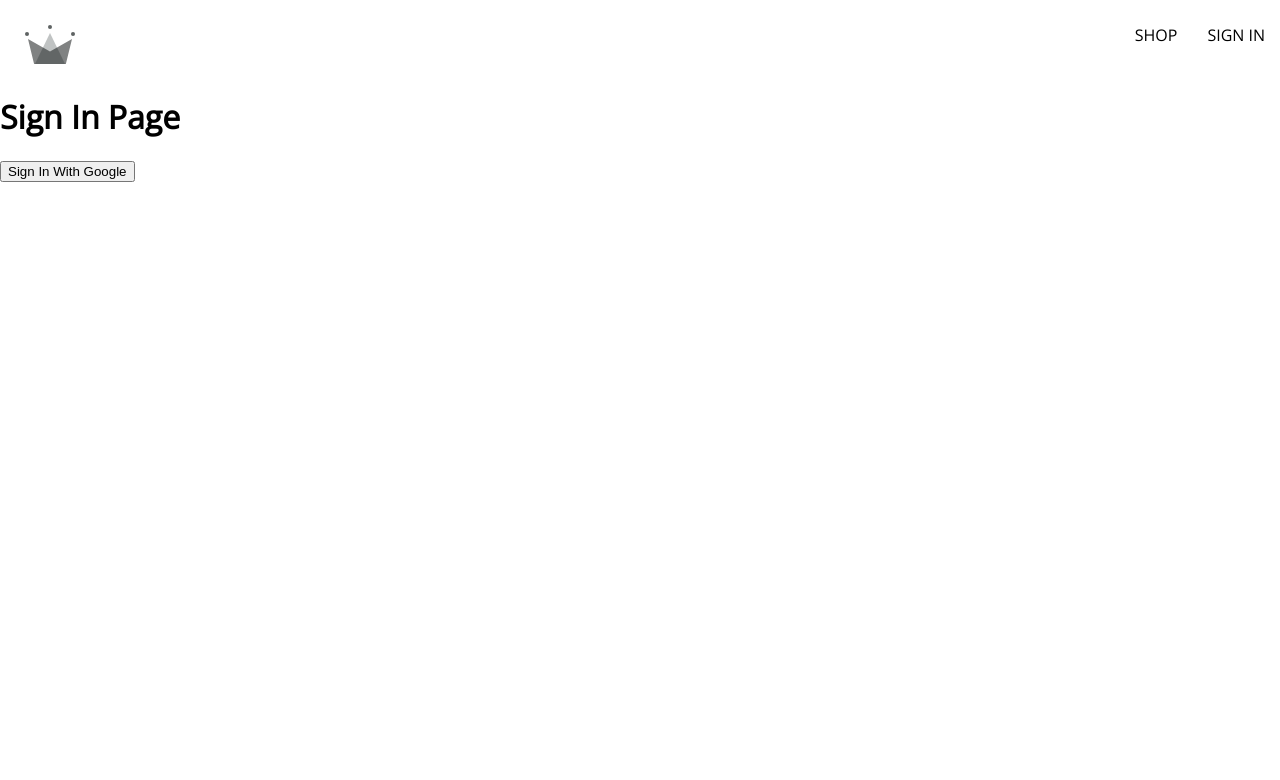
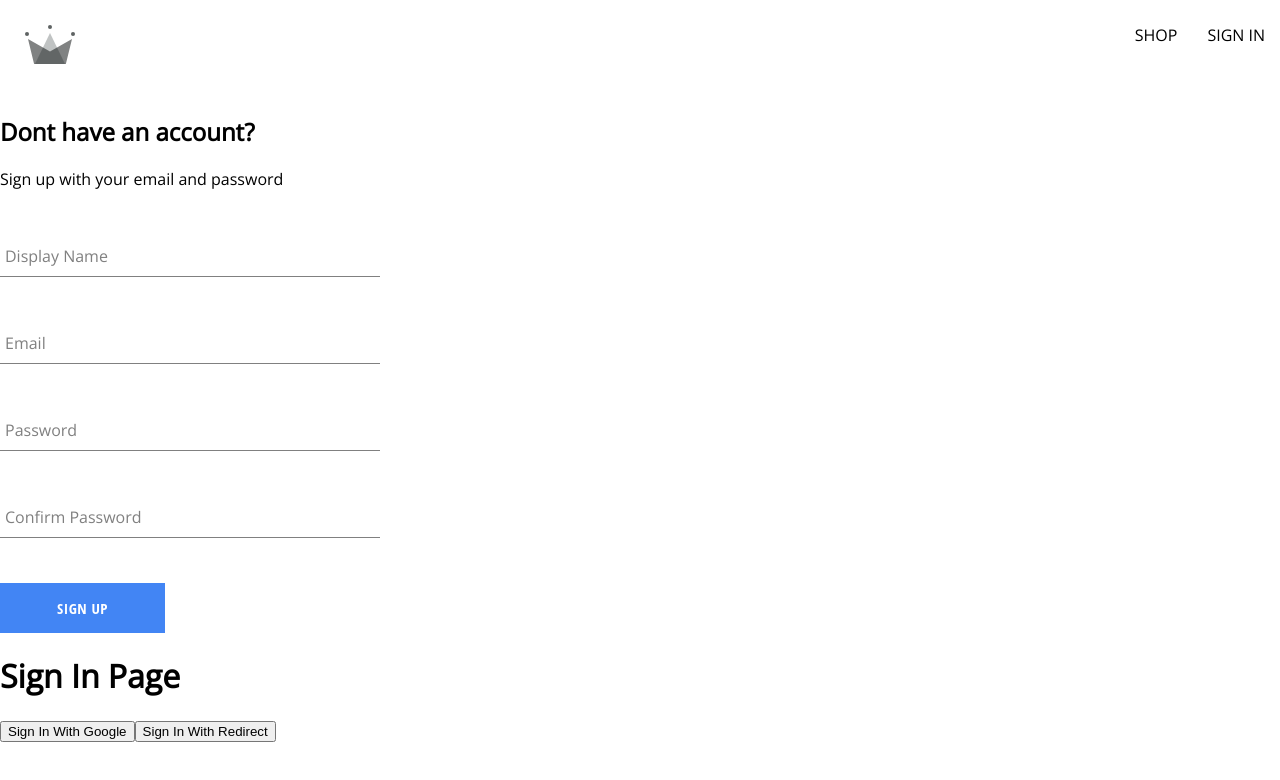
Before and after one commit to EverythingsInMotion/clothing_store, a React (Create React App) app: page /sign-in in a window 1280 px wide. Shown: the top 780 px of the page. Built offline with nearby package versions, Linux system fonts and the light colour scheme.

Commit message:
Created sign up component, form input and button

```diff
--- /dev/null
+++ b/src/components/button/Button.component.jsx
@@ -0,0 +1,20 @@
+import React from "react";
+import "./Button.style.scss";
+
+const BUTTON_TYPE_CLASSES = {
+  google: "google-sign-in",
+  inverted: "inverted",
+};
+
+const Button = ({ children, buttonType, ...otherProps }) => {
+  return (
+    <button
+      className={`button-container ${BUTTON_TYPE_CLASSES[buttonType]}`}
+      {...otherProps}
+    >
+      {children}
+    </button>
+  );
+};
+
+export default Button;
--- /dev/null
+++ b/src/components/button/Button.style.scss
@@ -0,0 +1,46 @@
+.button-container {
+  min-width: 165px;
+  width: auto;
+  height: 50px;
+  letter-spacing: 0.5px;
+  line-height: 50px;
+  padding: 0 35px 0 35px;
+  font-size: 15px;
+  background-color: black;
+  color: white;
+  text-transform: uppercase;
+  font-family: "Open Sans Condensed";
+  font-weight: bolder;
+  border: none;
+  cursor: pointer;
+  display: flex;
+  justify-content: center;
+
+  &:hover {
+    background-color: white;
+    color: black;
+    border: 1px solid black;
+  }
+
+  &.google-sign-in {
+    background-color: #4285f4;
+    color: white;
+
+    &:hover {
+      background-color: #357ae8;
+      border: none;
+    }
+  }
+
+  &.inverted {
+    background-color: white;
+    color: black;
+    border: 1px solid black;
+
+    &:hover {
+      background-color: black;
+      color: white;
+      border: none;
+    }
+  }
+}
--- /dev/null
+++ b/src/components/form-input/form-input.component.jsx
@@ -0,0 +1,21 @@
+import React from "react";
+import "./form-input.styles.scss";
+
+const FormInput = ({ handleChange, label, ...otherProps }) => {
+  return (
+    <div className="group">
+      <input className="form-input" onChange={handleChange} {...otherProps} />
+      {label && (
+        <label
+          className={`${
+            otherProps.value.length ? "shrink" : ""
+          } form-input-label`}
+        >
+          {label}
+        </label>
+      )}
+    </div>
+  );
+};
+
+export default FormInput;
--- /dev/null
+++ b/src/components/form-input/form-input.styles.scss
@@ -0,0 +1,54 @@
+$sub-color: grey;
+$main-color: black;
+
+@mixin shrinkLabel {
+  top: -14px;
+  font-size: 12px;
+  color: $main-color;
+}
+
+.group {
+  position: relative;
+  margin: 45px 0;
+
+  .form-input {
+    background: none;
+    background-color: white;
+    color: $sub-color;
+    font-size: 18px;
+    padding: 10px 10px 10px 5px;
+    display: block;
+    width: 100%;
+    border: none;
+    border-radius: 0;
+    border-bottom: 1px solid $sub-color;
+    margin: 25px 0;
+
+    &:focus {
+      outline: none;
+    }
+
+    &:focus ~ .form-input-label {
+      @include shrinkLabel();
+    }
+  }
+
+  input[type="password"] {
+    letter-spacing: 0.3em;
+  }
+
+  .form-input-label {
+    color: $sub-color;
+    font-size: 16px;
+    font-weight: normal;
+    position: absolute;
+    pointer-events: none;
+    left: 5px;
+    top: 10px;
+    transition: 300ms ease all;
+
+    &.shrink {
+      @include shrinkLabel();
+    }
+  }
+}
--- /dev/null
+++ b/src/components/sign-up-form/sign-up-form.component.jsx
@@ -0,0 +1,101 @@
+import React, { useState } from "react";
+import {
+  createAuthUserWithEmailAndPassword,
+  createUserDocumentFromAuth,
+} from "../../utils/firebase/firebase.utils";
+import FormInput from "../../components/form-input/form-input.component";
+import "./sign-up-form.styles.scss";
+import Button from "../button/Button.component";
+
+const defaultFormFields = {
+  displayName: "",
+  email: "",
+  password: "",
+  confirmPassword: "",
+};
+
+const SignUpForm = (props) => {
+  const [formFields, setFormFields] = useState(defaultFormFields);
+  const { displayName, email, password, confirmPassword } = formFields;
+
+  const inputChangeHandler = (event) => {
+    const { name, value } = event.target;
+
+    setFormFields((prevState) => {
+      return { ...prevState, [name]: value };
+    });
+  };
+
+  const formSubmitHandler = async (event) => {
+    event.preventDefault();
+
+    if (password !== confirmPassword) {
+      alert("Passwords do not match");
+      return;
+    }
+
+    try {
+      const { user } = await createAuthUserWithEmailAndPassword(
+        email,
+        password
+      );
+      const userDocRef = await createUserDocumentFromAuth(user, {
+        displayName: displayName,
+      });
+
+      setFormFields(defaultFormFields);
+    } catch (error) {
+      if (error.code === "auth/email-already-in-use") {
+        alert("Email already in use. Please enter another email.");
+      }
+      console.log(error);
+    }
+  };
+
+  return (
+    <div className="sign-up-container">
+      <h2>Dont have an account?</h2>
+      <span>Sign up with your email and password</span>
+      <form onSubmit={formSubmitHandler}>
+        <FormInput
+          label="Display Name"
+          type="text"
+          required
+          onChange={inputChangeHandler}
+          name="displayName"
+          value={displayName}
+        />
+        <FormInput
+          label="Email"
+          type="email"
+          required
+          onChange={inputChangeHandler}
+          name="email"
+          value={email}
+        />
+        <FormInput
+          label="Password"
+          type="password"
+          required
+          onChange={inputChangeHandler}
+          name="password"
+          value={password}
+        />
+        <FormInput
+          label="Confirm Password"
+          type="password"
+          required
+          onChange={inputChangeHandler}
+          name="confirmPassword"
+          value={confirmPassword}
+        />
+
+        <Button buttonType="google" type="submit">
+          Sign Up
+        </Button>
+      </form>
+    </div>
+  );
+};
+
+export default SignUpForm;
--- /dev/null
+++ b/src/components/sign-up-form/sign-up-form.styles.scss
@@ -0,0 +1,9 @@
+.sign-up-container {
+  display: flex;
+  flex-direction: column;
+  width: 380px;
+
+  h2 {
+    margin-top: 10px 0;
+  }
+}
--- a/src/routes/sing-in/sign-in.component.jsx
+++ b/src/routes/sing-in/sign-in.component.jsx
@@ -1,10 +1,24 @@
-import React from "react";
+import React, { useEffect } from "react";
 import {
   createUserDocumentFromAuth,
   signInWithGooglePopup,
+  signInWithGoogleRedirect,
+  auth,
 } from "../../utils/firebase/firebase.utils";
+import { getRedirectResult } from "firebase/auth";
+import SignUpForm from "../../components/sign-up-form/sign-up-form.component";
 
 const SignIn = (props) => {
+  useEffect(() => {
+    const fetchData = async () => {
+      const response = await getRedirectResult(auth);
+      if (response) {
+        const userDocRef = await createUserDocumentFromAuth(response.user);
+      }
+    };
+    fetchData();
+  }, []);
+
   const logGoogleUser = async () => {
     const { user } = await signInWithGooglePopup();
     const userDocRef = await createUserDocumentFromAuth(user);
@@ -12,8 +26,10 @@ const SignIn = (props) => {
 
   return (
     <div>
+      <SignUpForm />
       <h1>Sign In Page</h1>
       <button onClick={logGoogleUser}>Sign In With Google</button>
+      <button onClick={signInWithGoogleRedirect}>Sign In With Redirect</button>
     </div>
   );
 };
--- a/src/utils/firebase/firebase.utils.js
+++ b/src/utils/firebase/firebase.utils.js
@@ -1,6 +1,6 @@
 // Import the functions you need from the SDKs you need
 import { initializeApp } from "firebase/app";
-import { getAuth, signInWithRedirect, signInWithPopup, GoogleAuthProvider } from "firebase/auth";
+import { getAuth, signInWithRedirect, signInWithPopup, GoogleAuthProvider, createUserWithEmailAndPassword } from "firebase/auth";
 import { getFirestore, doc, getDoc, setDoc } from "firebase/firestore";
 
 
@@ -16,17 +16,20 @@ const firebaseConfig = {
 
 // Initialize Firebase
 const firebaseApp = initializeApp(firebaseConfig);
-const provider = new GoogleAuthProvider();
-provider.setCustomParameters({
+const googleProvider = new GoogleAuthProvider();
+googleProvider.setCustomParameters({
     prompt: "select_account"
 });
 
 export const auth = getAuth();
-export const signInWithGooglePopup = () => signInWithPopup(auth, provider)
+export const signInWithGooglePopup = () => signInWithPopup(auth, googleProvider)
+export const signInWithGoogleRedirect = () => signInWithRedirect(auth, googleProvider)
 
 export const db = getFirestore();
 
-export const createUserDocumentFromAuth = async (userAuth) => {
+export const createUserDocumentFromAuth = async (userAuth, additionalInformation = {}) => {
+    if (!userAuth) return;
+
     const userDocRef = doc(db, 'users', userAuth.uid);
     console.log(userDocRef);
 
@@ -44,6 +47,7 @@ export const createUserDocumentFromAuth = async (userAuth) => {
                 displayName,
                 email,
                 createdAt,
+                ...additionalInformation,
             })
         } catch (err) {
             console.log('Error creating user', err.message)
@@ -55,3 +59,10 @@ export const createUserDocumentFromAuth = async (userAuth) => {
     return userDocRef;
 
 }
+
+
+export const createAuthUserWithEmailAndPassword = async (email, password) => {
+    if (!email || !password) return;
+
+    return await createUserWithEmailAndPassword(auth, email, password);
+}
```
